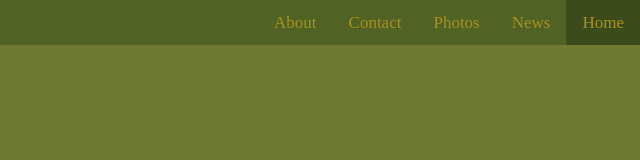
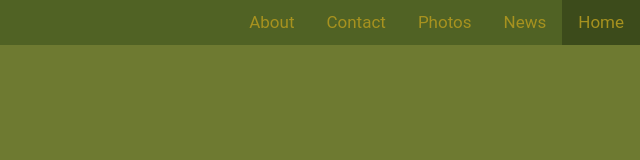
Before and after one commit to rywilldev/world-of-jeeps, a plain HTML site: page index.html in a window 1280 px wide. Shown: the full height of the page, 640-1280 px from the left. Drawn offline with Linux system fonts and the light colour scheme.

Commit message:
update style.css
add google font, roboto mono

```diff
--- a/assets/style.css
+++ b/assets/style.css
@@ -49,6 +49,7 @@ https://hexcolorpedia.com/665626_a7921f_6e7a31_8b8130_506224/
 */
 body {
     background-color: #6e7a31;
+    font-family: 'Roboto', Arial, Helvetica, sans-serif;
 }
 
 
```
